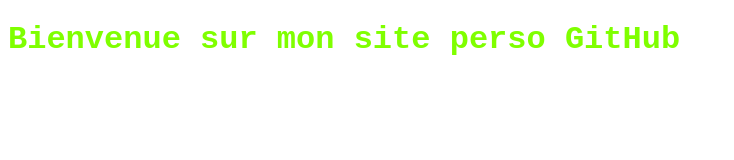
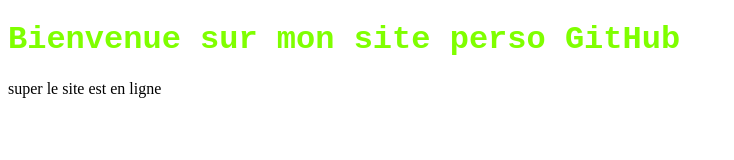
Before and after one commit to SSebastiano212/SSebastiano212.github.io, a plain HTML site: page index.html in a window 1280 px wide. Shown: the whole page, without its empty margins (0-734 px from the left). Drawn offline with Linux system fonts and the light colour scheme.

Commit message:
Add files via upload

```diff
--- a/index.html
+++ b/index.html
@@ -4,10 +4,11 @@
     <meta charset="UTF-8">
     <meta name="viewport" content="width=device-width, initial-scale=1.0">
     <link href="style.css" rel="stylesheet">
-    <title>Document</title>
+    <title>site-perso</title>
 </head>
 <body>
     <h1>Bienvenue sur mon site perso GitHub</h1>
+    <p> super le site est en ligne</p>
 
 </body>
 </html>
```
